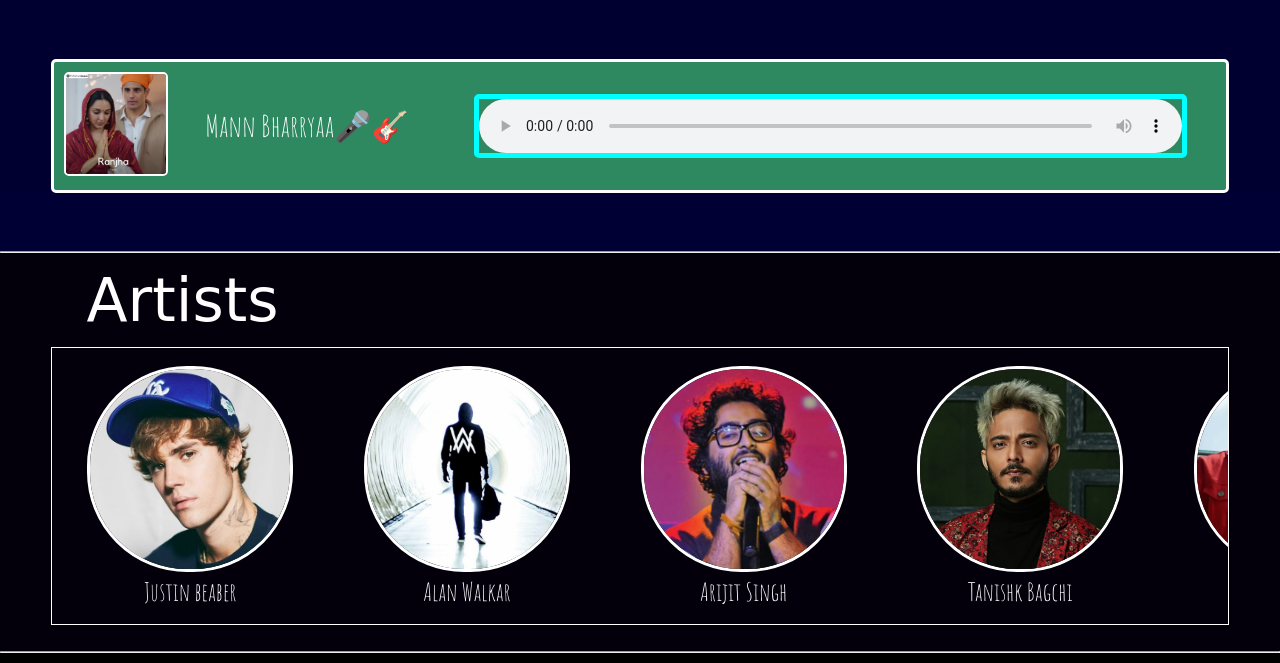
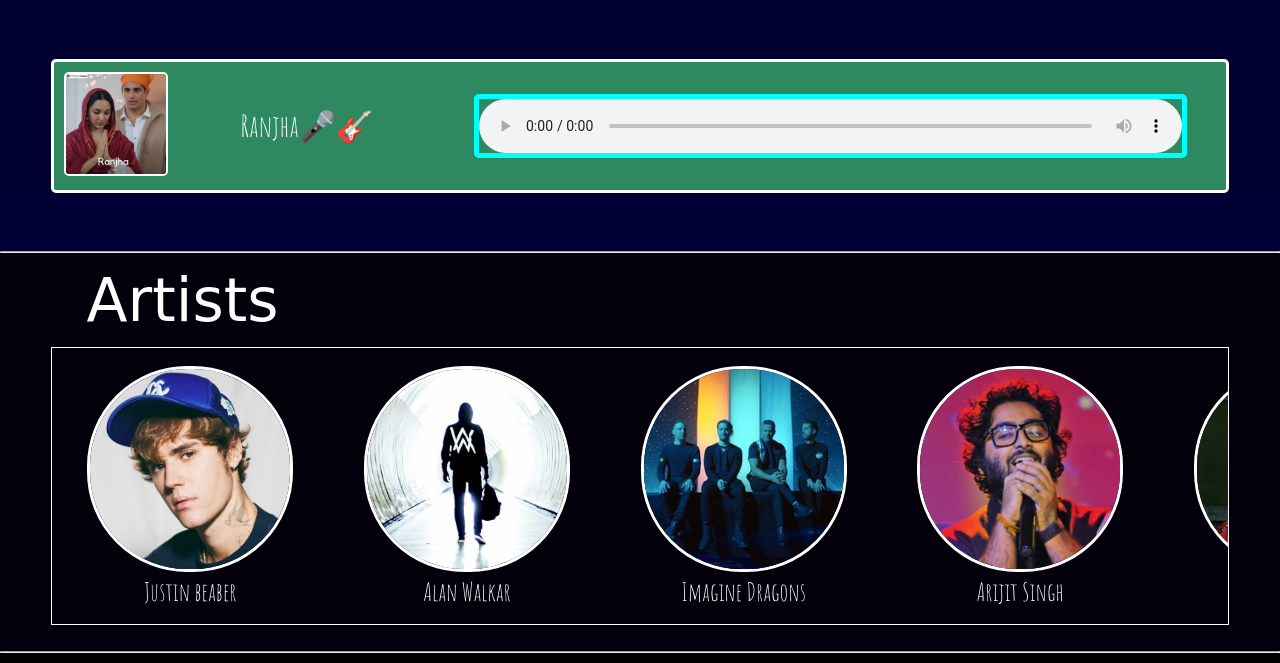
Before and after one commit to codeanmolgupta/Music-Website, a plain HTML site: page index.html in a window 1280 px wide. Shown: the part 1666-2329 px from the top of the page. Drawn offline with Linux system fonts and the light colour scheme; a web font is replaced by a local one.

Commit message:
added new artist and new files and folder of new artist

```diff
--- a/index.css
+++ b/index.css
@@ -404,6 +404,34 @@ margin: auto;
     }
 
 
+/* Imagine Dragons */
+
+.artist-imagine-dragons-main{
+    font-family: 'Amatic SC', cursive;
+    color: white;
+    padding: 1.5% 3%;
+}
+
+.artist-imagine-dragons-main:hover{
+    opacity: 0.8;
+}
+
+.artist-imagine-dragons-image img{
+    width:200px;
+    border: 3px solid white;
+    border-radius: 100px;
+}
+
+.artist-imagine-dragons-text{
+    color: white;
+    font-size: 25px;
+    font-family: 'Amatic SC', cursive;
+    align-content: center;
+    justify-content: center;
+    display: flex;
+}
+
+
 
      /* Arijit Singh */
 
--- a/index.html
+++ b/index.html
@@ -82,7 +82,7 @@
   <!-- Ranjha -->
   <div class="ranjha">
     <div class="image-ranjha"><img src="ranjha-song-image.png" alt=""></div>
-    <div class="text-ranjha">Mann Bharryaa🎤🎸</div>
+    <div class="text-ranjha">Ranjha🎤🎸</div>
 <audio src="Ranjha-song.mp3" controls loop class="mann-bharryaa-audio"></audio>
 </div>
 
@@ -111,13 +111,18 @@
     <div class="artist-alan-walkar-text">Alan Walkar</div>
     </div>
 
+    <!-- Imagine Dragons -->
+<div class="artist-imagine-dragons-main">
+  <div class="artist-imagine-dragons-image"><img src="imagine dragones.jpg" alt=""></div>
+<div class="artist-imagine-dragons-text">Imagine Dragons</div>
+</div>
 
+    <!-- Arijit-Singh -->
+          <div class="artist-arjeet-sigh-main">
+            <div class="artist-arjeet-sigh-image"><img src="arijit singh.jpg" alt=""></div>
+        <div class="artist-arjeet-sigh-text">Arijit Singh</div>
+        </div>
 
-<!-- Arijit-Singh -->
-      <div class="artist-arjeet-sigh-main">
-        <div class="artist-arjeet-sigh-image"><img src="arijit singh.jpg" alt=""></div>
-    <div class="artist-arjeet-sigh-text">Arijit Singh</div>
-    </div>
 
 
     <!-- Tanishk Bagchi -->
```
Also changed, not shown: imagine dragones.jpg (added), imagine-dragons/index.css (added), imagine-dragons/index.html (added), imagine-dragons/index.js (added).
